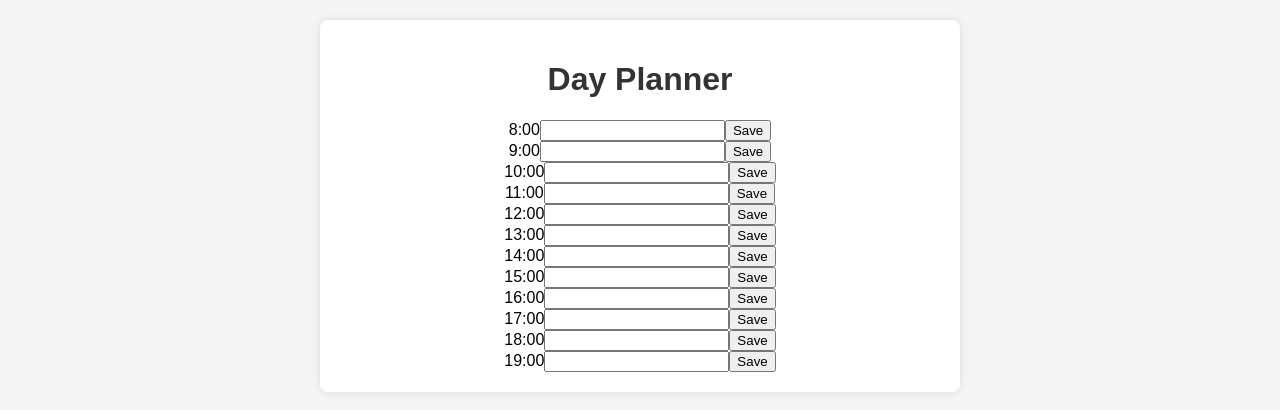
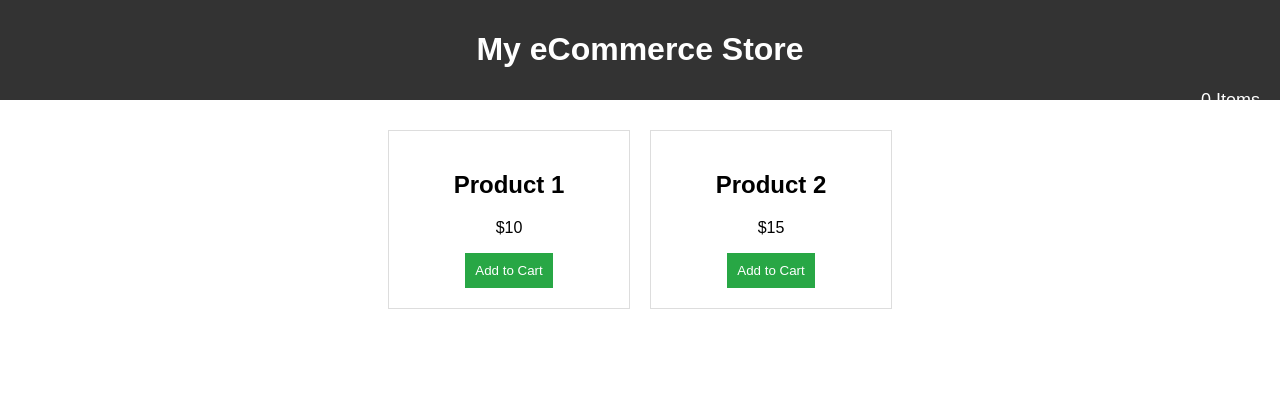
Before and after one commit to PriyanshuSharma0001/Brainwave_Matrix_Intern, a plain HTML site: page index.html in a window 1280 px wide. Drawn offline with Linux system fonts and the light colour scheme.

Commit message:
Add files via upload
Task 2 completed

```diff
--- a/index.html
+++ b/index.html
@@ -3,14 +3,29 @@
 <head>
     <meta charset="UTF-8">
     <meta name="viewport" content="width=device-width, initial-scale=1.0">
-    <title>Day Planner</title>
+    <title>Simple eCommerce</title>
     <link rel="stylesheet" href="styles.css">
 </head>
 <body>
-    <div class="container">
-        <h1>Day Planner</h1>
-        <div id="planner"></div>
-    </div>
+    <header>
+        <h1>My eCommerce Store</h1>
+        <div class="cart">
+            <span id="cart-count">0</span> Items
+        </div>
+    </header>
+    <main>
+        <div class="product" data-id="1" data-name="Product 1" data-price="10">
+            <h2>Product 1</h2>
+            <p>$10</p>
+            <button class="add-to-cart">Add to Cart</button>
+        </div>
+        <div class="product" data-id="2" data-name="Product 2" data-price="15">
+            <h2>Product 2</h2>
+            <p>$15</p>
+            <button class="add-to-cart">Add to Cart</button>
+        </div>
+    </main>
+    <div id="cart-container"></div>
     <script src="script.js"></script>
 </body>
 </html>
--- a/script.js
+++ b/script.js
@@ -1,44 +1,63 @@
-document.addEventListener("DOMContentLoaded", function () {
-    const planner = document.getElementById("planner");
-    const hours = Array.from({ length: 12 }, (_, i) => i + 8); // 8 AM to 8 PM
+document.addEventListener("DOMContentLoaded", () => {
+    let cart = [];
 
-    function loadTasks() {
-        return JSON.parse(localStorage.getItem("tasks")) || {};
+    function updateCartCount() {
+        document.getElementById("cart-count").textContent = cart.reduce((total, item) => total + item.quantity, 0);
     }
 
-    function saveTasks(tasks) {
-        localStorage.setItem("tasks", JSON.stringify(tasks));
-    }
+    function renderCart() {
+        let cartContainer = document.getElementById("cart-container");
+        if (!cartContainer) {
+            cartContainer = document.createElement("div");
+            cartContainer.id = "cart-container";
+            cartContainer.style.position = "fixed";
+            cartContainer.style.top = "50px";
+            cartContainer.style.right = "20px";
+            cartContainer.style.background = "white";
+            cartContainer.style.padding = "10px";
+            cartContainer.style.border = "1px solid #ccc";
+            document.body.appendChild(cartContainer);
+        }
+        cartContainer.innerHTML = "<h3>Shopping Cart</h3>";
 
-    function renderPlanner() {
-        planner.innerHTML = "";
-        const tasks = loadTasks();
+        if (cart.length === 0) {
+            cartContainer.innerHTML += "<p>Cart is empty</p>";
+            return;
+        }
 
-        hours.forEach(hour => {
-            const hourBlock = document.createElement("div");
-            hourBlock.classList.add("hour-block");
+        cart.forEach((item, index) => {
+            const itemDiv = document.createElement("div");
+            itemDiv.innerHTML = `${item.name} - $${item.price} x ${item.quantity}
+                <button data-index="${index}" class="remove-from-cart">Remove</button>`;
+            cartContainer.appendChild(itemDiv);
+        });
 
-            const label = document.createElement("span");
-            label.textContent = `${hour}:00`;
-            hourBlock.appendChild(label);
-
-            const input = document.createElement("input");
-            input.type = "text";
-            input.value = tasks[hour] || "";
-            input.dataset.hour = hour;
-            hourBlock.appendChild(input);
-
-            const saveBtn = document.createElement("button");
-            saveBtn.textContent = "Save";
-            saveBtn.onclick = function () {
-                tasks[hour] = input.value;
-                saveTasks(tasks);
-            };
-            hourBlock.appendChild(saveBtn);
-
-            planner.appendChild(hourBlock);
+        document.querySelectorAll(".remove-from-cart").forEach(button => {
+            button.addEventListener("click", (event) => {
+                const index = event.target.getAttribute("data-index");
+                cart.splice(index, 1);
+                updateCartCount();
+                renderCart();
+            });
         });
     }
 
-    renderPlanner();
+    document.querySelectorAll(".add-to-cart").forEach(button => {
+        button.addEventListener("click", (event) => {
+            const product = event.target.closest(".product");
+            const productId = product.getAttribute("data-id");
+            const productName = product.getAttribute("data-name");
+            const productPrice = parseFloat(product.getAttribute("data-price"));
+
+            const existingProduct = cart.find(item => item.id === productId);
+            if (existingProduct) {
+                existingProduct.quantity += 1;
+            } else {
+                cart.push({ id: productId, name: productName, price: productPrice, quantity: 1 });
+            }
+
+            updateCartCount();
+            renderCart();
+        });
+    });
 });
--- a/styles.css
+++ b/styles.css
@@ -1,22 +1,38 @@
 body {
     font-family: Arial, sans-serif;
-    background-color: #f4f4f4;
+    margin: 0;
+    padding: 0;
     text-align: center;
 }
-
-.container {
-    max-width: 600px;
-    margin: 20px auto;
-    background: white;
-    padding: 20px;
-    border-radius: 8px;
-    box-shadow: 0 0 10px rgba(0, 0, 0, 0.1);
+header {
+    background: #333;
+    color: white;
+    padding: 10px 0;
 }
-
-h1 {
-    color: #333;
+.cart {
+    float: right;
+    margin-right: 20px;
+    font-size: 18px;
 }
-
-#planner {
+main {
+    display: flex;
+    justify-content: center;
     margin-top: 20px;
 }
+.product {
+    border: 1px solid #ddd;
+    padding: 20px;
+    margin: 10px;
+    text-align: center;
+    width: 200px;
+}
+.product button {
+    background: #28a745;
+    color: white;
+    border: none;
+    padding: 10px;
+    cursor: pointer;
+}
+.product button:hover {
+    background: #218838;
+}
```
